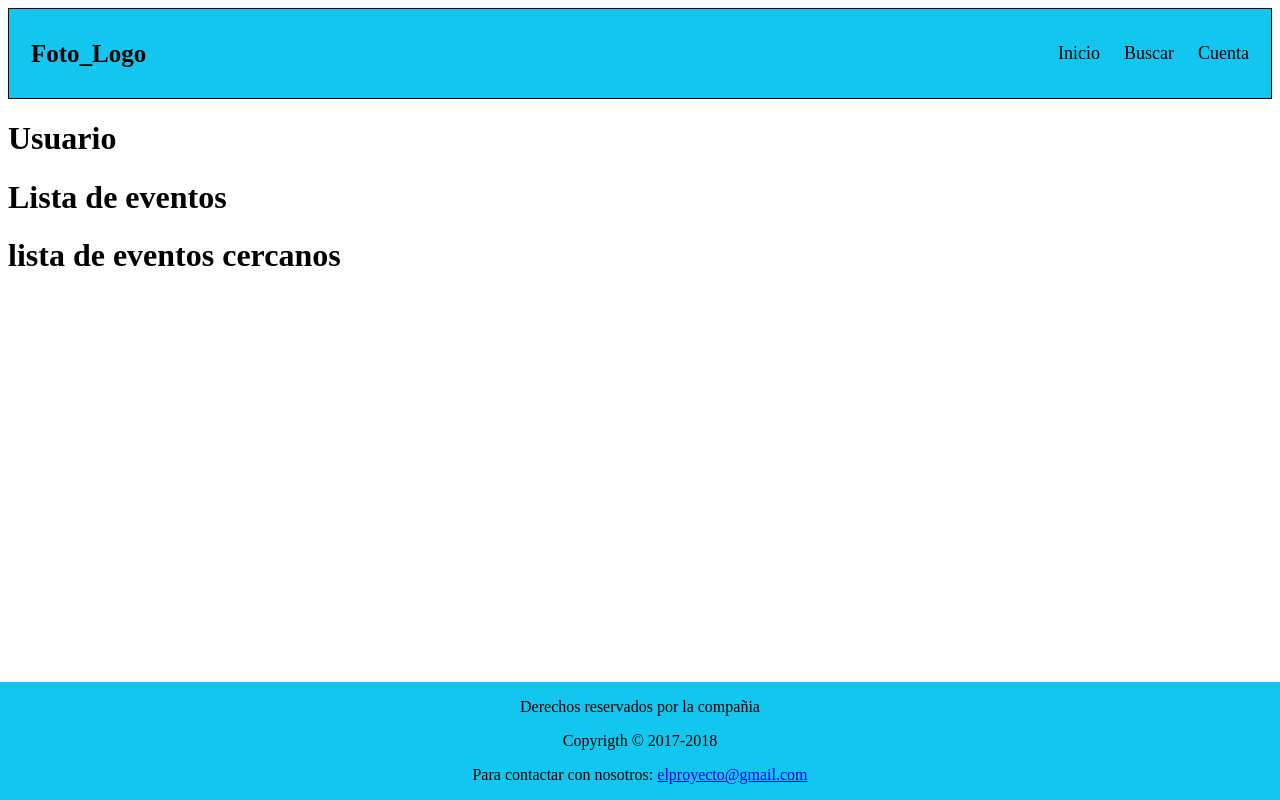
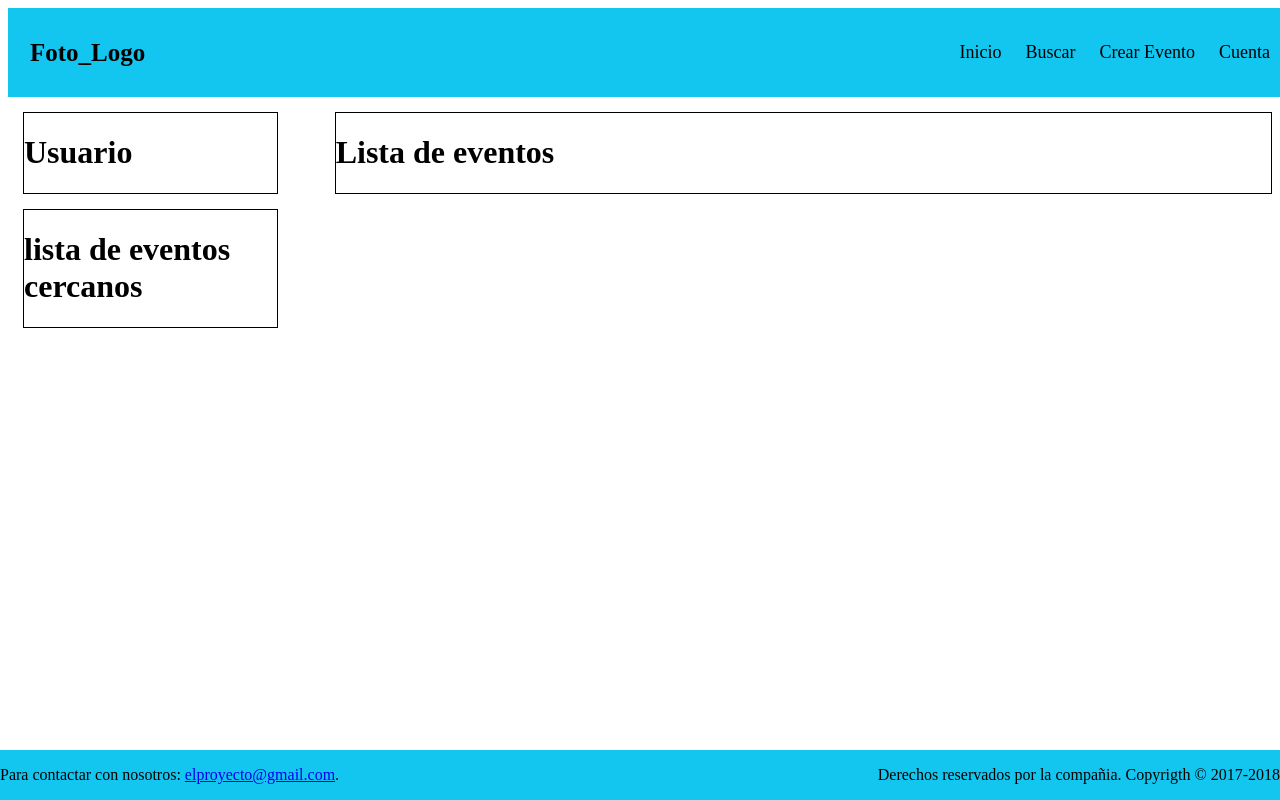
Before and after one commit to Cantabrucius/proyecto, a PHP site: page /paginas/inicio.html in a window 1280 px wide. Run offline with PHP 8.4, Linux system fonts and the light colour scheme.

Commit message:
Cambios sobre el footer en la página de inicio

```diff
--- a/estilos/estilo.css
+++ b/estilos/estilo.css
@@ -1,9 +1,9 @@
 /* Aqui hacemos el estilo del encabezado con un fondo gris y algo de relleno*/
 .bmenu {
   overflow: hidden;
+  width: 100%;
   background-color: #13C6EF;
   padding: 20px 10px;
-  border: 1px solid black;
 }
 /* Aqui mostamos el estilo de los enlaces */
 .bmenu a {
@@ -31,16 +31,6 @@
   float:right;
 }
 
-/* Aqui hacemos el estilo del pie de pagina */
-footer {
-   position: fixed;
-   left: 0;
-   bottom: 0;
-   width: 100%;
-   background-color:#13C6EF;
-   color: black;
-   text-align: center;
-
 .infoUser {
   border: 1px solid black;
   width: 20%;
@@ -67,5 +57,24 @@ footer {
   height: 55%;
   float: left;
   margin-left: 15px;
+}
+
+/* Aqui hacemos el estilo del pie de pagina */
+footer {
+  position: fixed;
+  left: 0;
+  bottom: 0;
+  width: 100%;
+  background-color: #13C6EF;
+  color: black;
+  text-align: center;
+}
+
+#derechos{
+  float:right;
 
 }
+
+#gmail{
+  float: left;
+}
--- a/paginas/inicio.html
+++ b/paginas/inicio.html
@@ -1,5 +1,7 @@
+<!DOCTYPE html>
 <html>
 <head>
+  <meta charset="UTF-8">
   <title>Pagina de inicio</title>
   <link type="text/css" rel="stylesheet" href="../estilos/estilo.css"/>
 </head>
@@ -9,6 +11,7 @@
       <div class="btnderecha">
         <a class="active" href="inicio.html">Inicio</a>
         <a href="busqueda.html">Buscar</a>
+        <a href="crearEvento.html">Crear Evento</a>
         <a href="cuenta.html">Cuenta</a>
       </div>
   </div>
@@ -26,18 +29,11 @@
   </div>
 
   <footer>
-  <p>Derechos reservados por la compañia</p>
-  <p>Copyrigth &copy; 2017-2018</p>
-  <p>Para contactar con nosotros: <a href="elproyecto@gmail.com">
-  elproyecto@gmail.com</a>.</p>
-</footer>
+    <p id="derechos">Derechos reservados por la compañia. Copyrigth &copy; 2017-2018 </p>
+    <p id="gmail">Para contactar con nosotros:
+      <a href="elproyecto@gmail.com">elproyecto@gmail.com</a>.</p>
+    </p>
+  </footer>
 
-  <footer>
-  <p>Derechos reservados por la compañia</p>
-  <p>Copyrigth &copy; 2017-2018</p>
-  <p>Para contactar con nosotros: <a href="elproyecto@gmail.com">
-  elproyecto@gmail.com</a></p>
-</footer>
-
-</body>
+  </body>
 </html>
```
